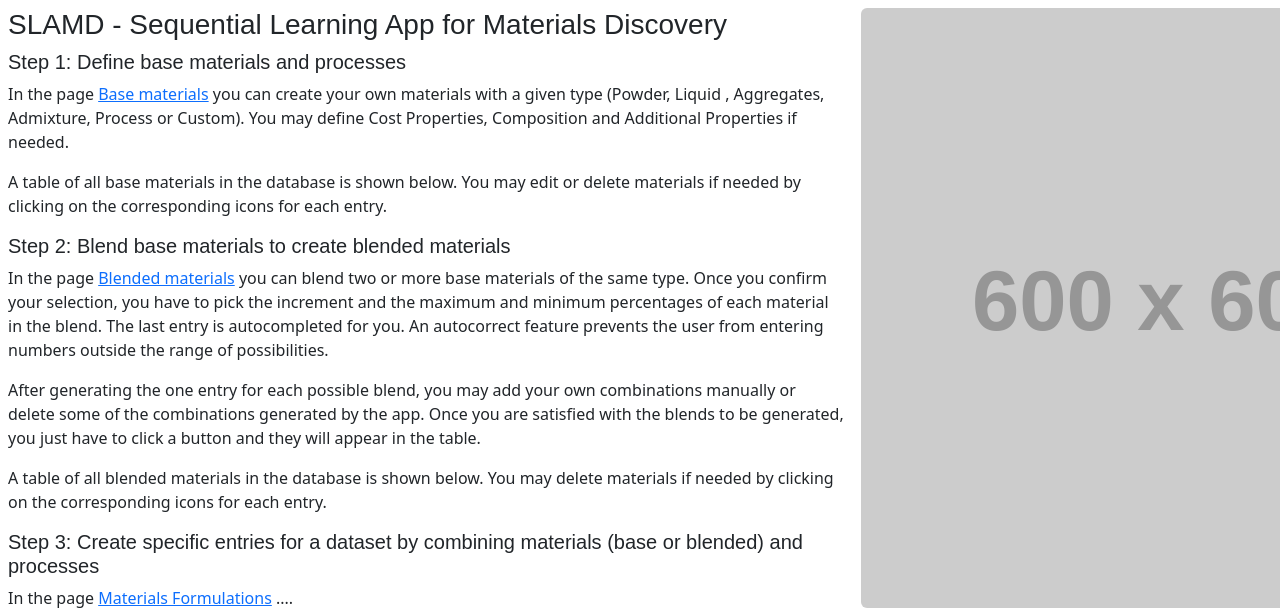
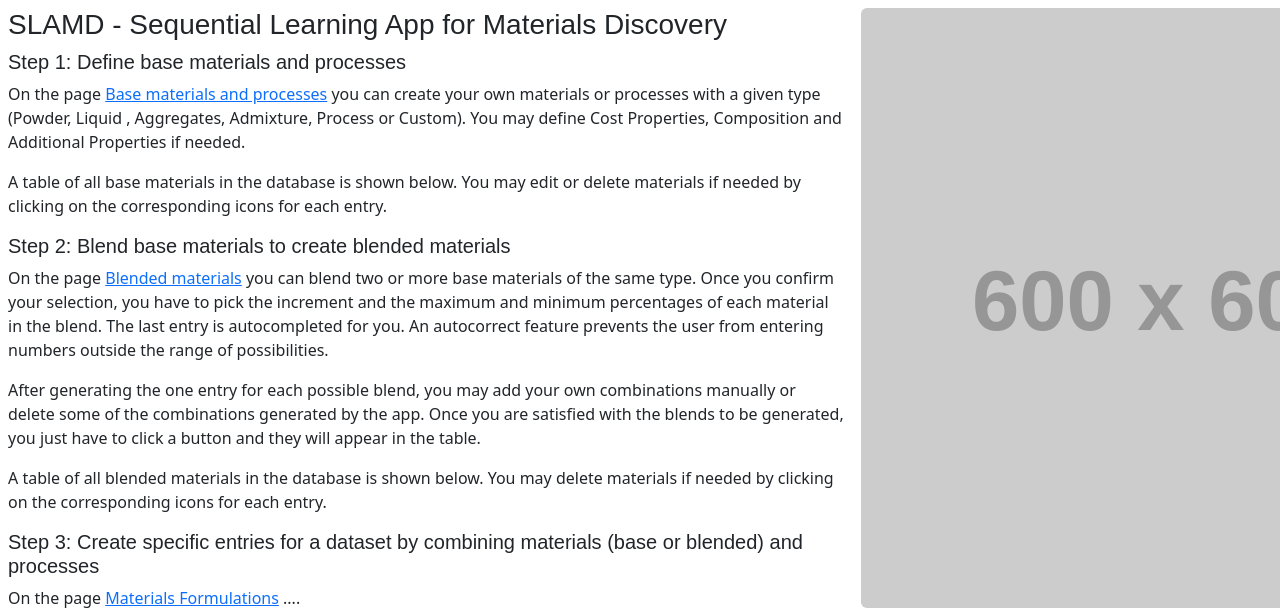
Before and after one commit to BAMresearch/WEBSLAMD, a Flask app: page / in a window 1280 px wide; the page is wider, and only the part inside the window is pictured. Shown: the part 60-668 px from the top of that part. Run offline with Flask 2, Linux system fonts and the light colour scheme; grey boxes labelled with a size stand in for pictures from a placeholder-image service; some libraries are stand-ins or nearby versions.

Commit message:
Fix typos on landing page

```diff
--- a/slamd/templates/landing_page.html
+++ b/slamd/templates/landing_page.html
@@ -12,8 +12,9 @@
 
             <h5>Step 1: Define base materials and processes</h5>
             <p>
-                In the page <a class="link-primary" href="/materials/base">Base materials</a> you can create your own
-                materials with a given type (Powder, Liquid , Aggregates, Admixture, Process or Custom).
+                On the page <a class="link-primary" href="/materials/base">Base materials and processes</a> you can
+                create your own materials or processes with a given type (Powder, Liquid , Aggregates, Admixture,
+                Process or Custom).
                 You may define Cost Properties, Composition and Additional Properties if needed.
             </p>
             <p>
@@ -22,25 +23,18 @@
             </p>
             <h5>Step 2: Blend base materials to create blended materials</h5>
             <p>
-                In the page <a class="link-primary" href="/materials/blended">Blended materials</a> you can blend two or
-                more
-                base materials of the same type.
+                On the page <a class="link-primary" href="/materials/blended">Blended materials</a>
+                you can blend two or more base materials of the same type.
                 Once you confirm your selection, you have to pick the increment and the maximum and minimum percentages
-                of
-                each
-                material in the blend.
+                of each material in the blend.
                 The last entry is autocompleted for you. An autocorrect feature prevents the user from entering numbers
-                outside
-                the range of possibilities.
+                outside the range of possibilities.
             </p>
             <p>
                 After generating the one entry for each possible blend, you may add your own combinations manually or
-                delete
-                some of the combinations generated by the app.
+                delete some of the combinations generated by the app.
                 Once you are satisfied with the blends to be generated, you just have to click a button and they will
-                appear
-                in
-                the table.
+                appear in the table.
             </p>
             <p>
                 A table of all blended materials in the database is shown below.
@@ -49,11 +43,11 @@
             <h5>Step 3: Create specific entries for a dataset by combining materials (base or blended) and processes
             </h5>
             <p>
-                In the page <a class="link-primary" href="/materials/formulations">Materials Formulations</a> ....
+                On the page <a class="link-primary" href="/materials/formulations">Materials Formulations</a> ....
             </p>
             <h5>Step 4: Apply Sequential Learning and other algorithms to a dataset</h5>
             <p>
-                In the page <a class="link-primary" href="/materials/discovery">Material Discovery</a> ....
+                On the page <a class="link-primary" href="/materials/discovery">Material Discovery</a> ....
             </p>
         </div>
         <div class="col-md-4 col-sd-4">
```
